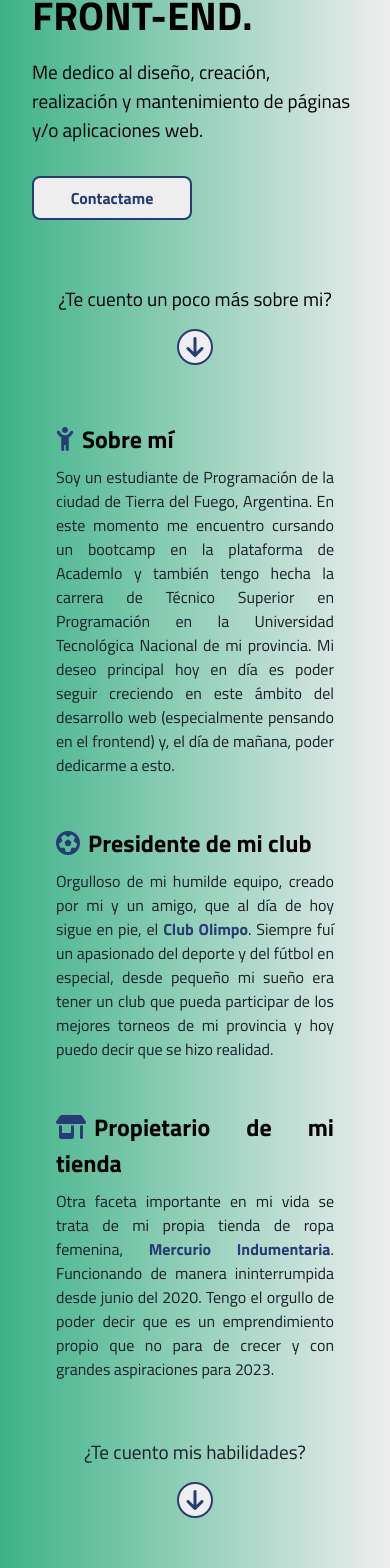
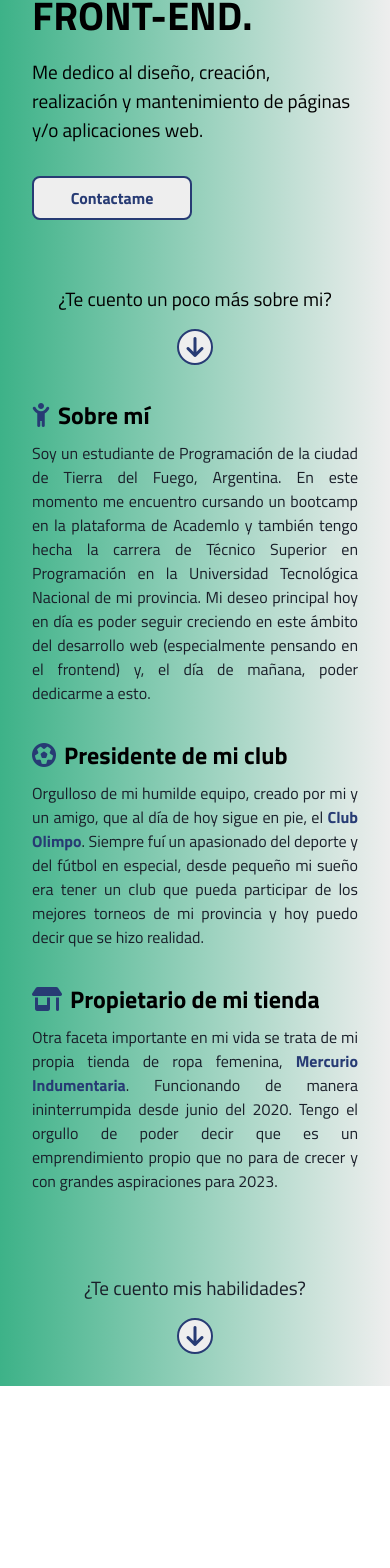
Before and after one commit to axelbriandip/portafolio-pro, a React (Vite) app: page / in a window 390 px wide. Shown: the part 575-2143 px from the top of the page. After the commit the page ends 1961 px from the top, so only its background shows below. Built offline with nearby package versions, Linux system fonts and the light colour scheme.

Commit message:
small corrections of gap in items of section's about me

```diff
--- a/src/css/sobre-mi.css
+++ b/src/css/sobre-mi.css
@@ -2,8 +2,16 @@
     padding: 0 2rem 2rem 2rem;
 }
 .container-sobre-mi article {
-    padding: 1.5rem;
     text-align: justify;
+}
+.container-sobre-mi article:nth-child(1) {
+    padding-bottom: 2rem;
+}
+.container-sobre-mi article:nth-child(2) {
+    padding-right: 1rem;
+}
+.container-sobre-mi article:nth-child(3) {
+    padding-left: 1rem;
 }
 .container-sobre-mi article h2 {
     display: inline;
@@ -23,7 +31,7 @@
     flex-direction: column;
     align-items: center;
     padding: 0;
-    /* margin-top: 5rem; */
+    margin-top: 4.5rem;
 }
 .footer-sobremi p {
     font-size: 1.2rem;
@@ -49,3 +57,16 @@
     font-weight: 700;
     text-decoration: none;
 }
+@media screen and (max-width: 768px) {
+    .container-sobre-mi article:nth-child(1) {
+        padding-bottom: 0;
+    }
+    .container-sobre-mi article:nth-child(2) {
+        padding-right: 0;
+        padding-top: 2rem;
+    }
+    .container-sobre-mi article:nth-child(3) {
+        padding-left: 0;
+        padding-top: 2rem;
+    }
+}
```
